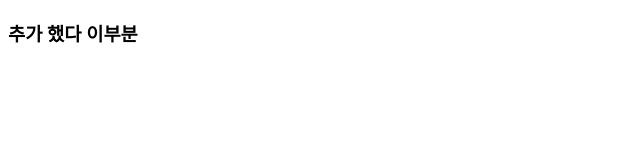
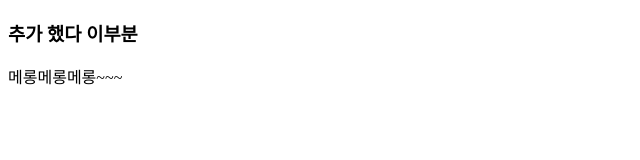
Before and after one commit to SeongJaeJang/project1, a plain HTML site: page index.html in a window 1280 px wide. Shown: the whole page, without its empty margins (0-640 px from the left). Drawn offline with Linux system fonts and the light colour scheme.

Commit message:
third commit

```diff
--- a/index.html
+++ b/index.html
@@ -7,5 +7,6 @@
 </head>
 <body>
     <h3> 추가 했다 이부분 </h3>
+    <div>메롱메롱메롱~~~</div>
 </body>
 </html>
```
